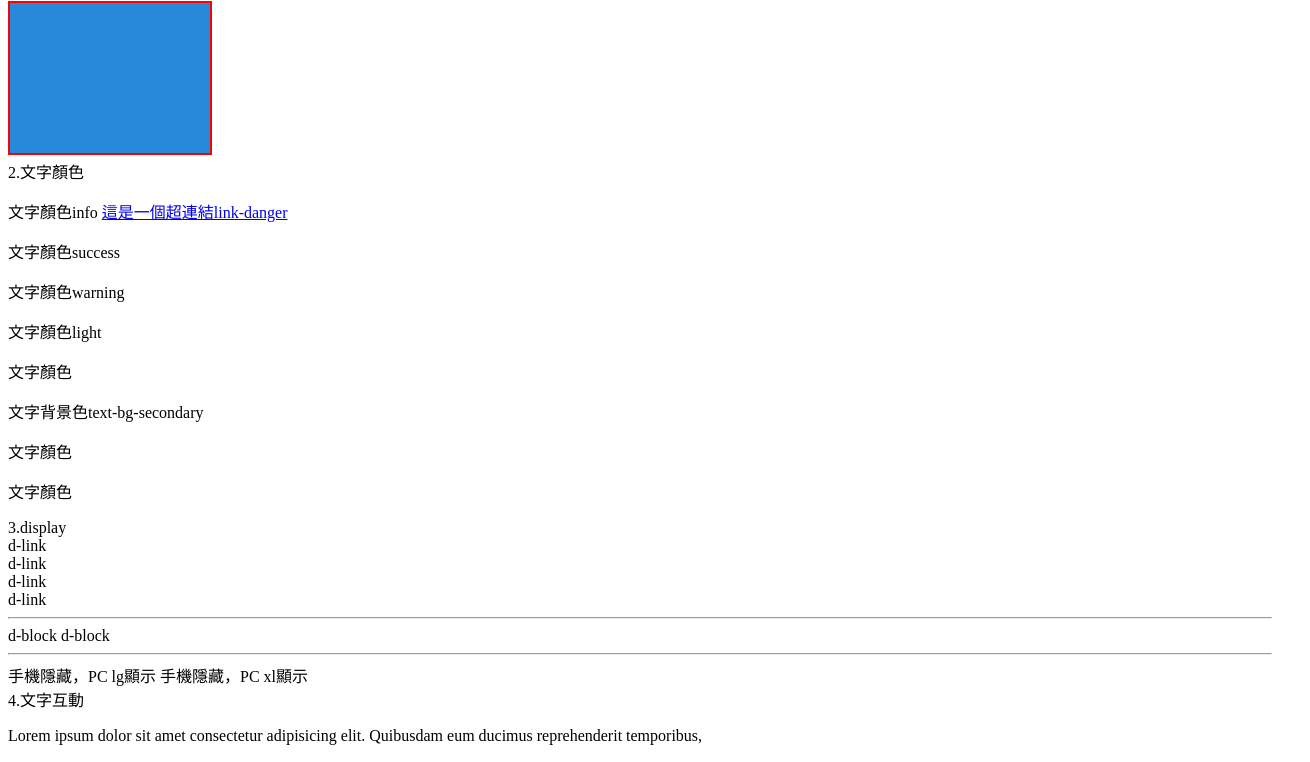
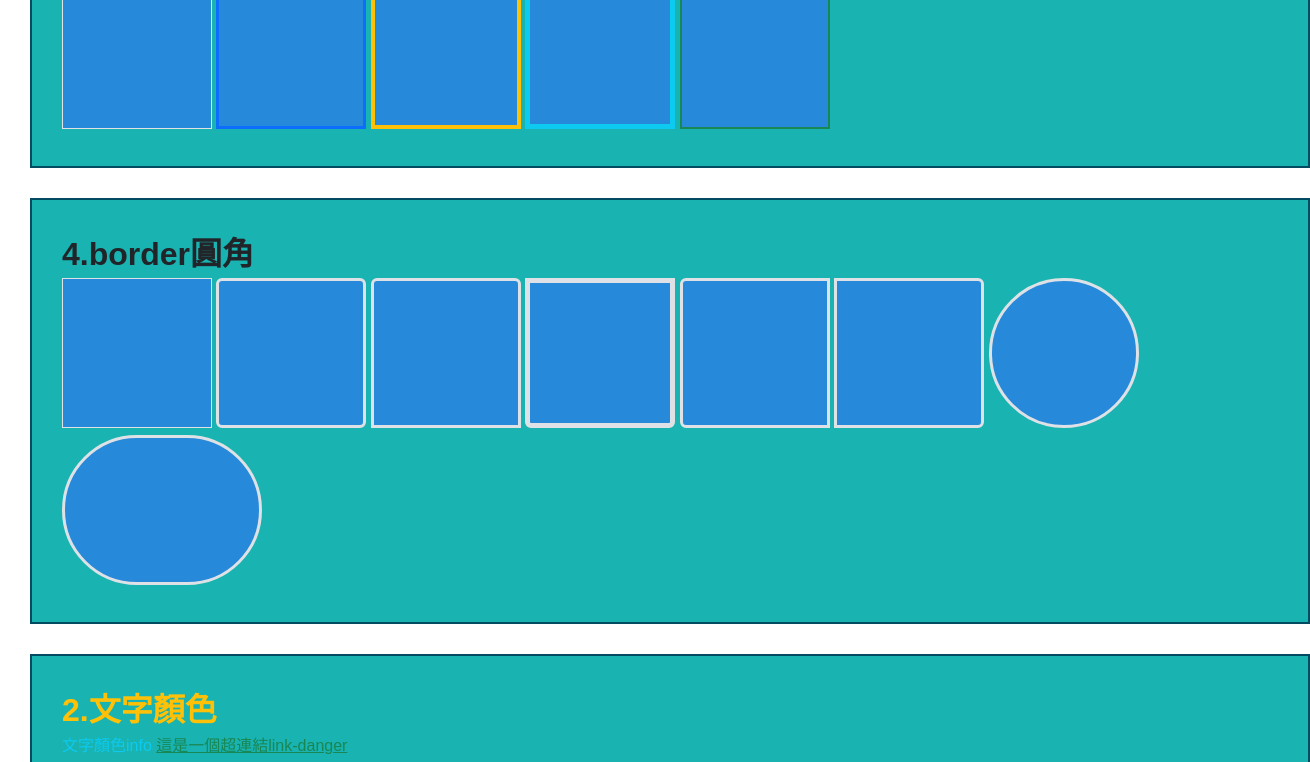
Before and after one commit to Andaihtml/0418project1, a plain HTML site: page calss0421-1.html in a window 1280 px wide. Shown: the part 729-1491 px from the top of the page, 1310 px wide, since content can reach past the window. Drawn offline with Linux system fonts and the light colour scheme; the site is published under a folder, as on GitHub Pages, so addresses that start at the root find nothing.

Commit message:
修改0421學習筆記CSS JS連結

```diff
--- a/calss0421-1.html
+++ b/calss0421-1.html
@@ -5,8 +5,8 @@
     <meta http-equiv="X-UA-Compatible" content="IE=edge">
     <meta name="viewport" content="width=device-width, initial-scale=1.0">
     <title>Document</title>
-    <link rel="stylesheet" href="/CSS/bootstrap.min.css">
-    <link rel="stylesheet" href="/CSS/mycss.css">
+    <link rel="stylesheet" href="CSS/bootstrap.min.css">
+    <link rel="stylesheet" href="CSS/mycss.css">
     <style>
         .box{
             width: 150px;
@@ -142,6 +142,6 @@
 
         </ul>
     </div>
-    <script src="/js/bootstrap.bundle.min.js"></script>
+    <script src="js/bootstrap.bundle.min.js"></script>
 </body>
 </html>
```
